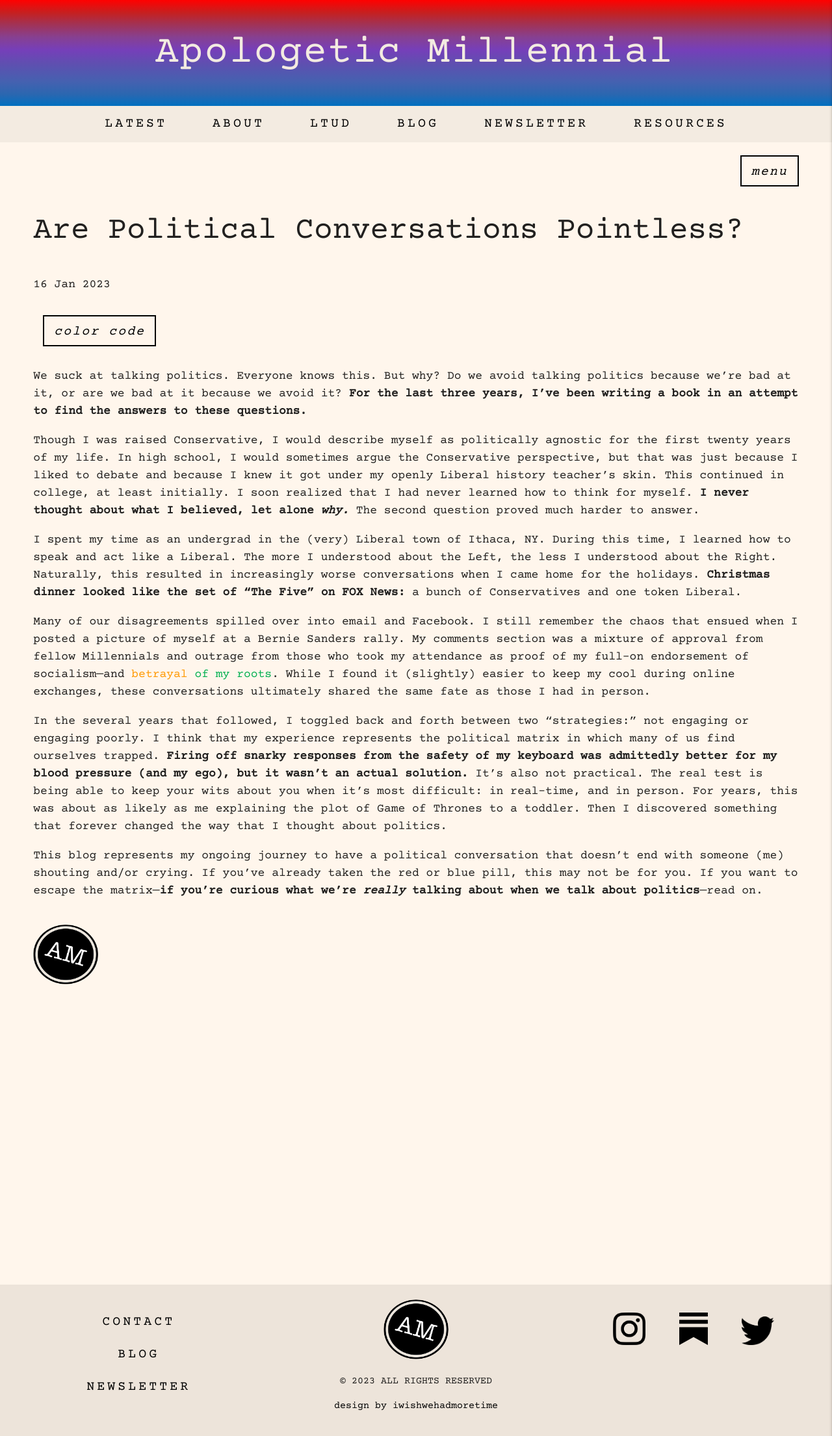
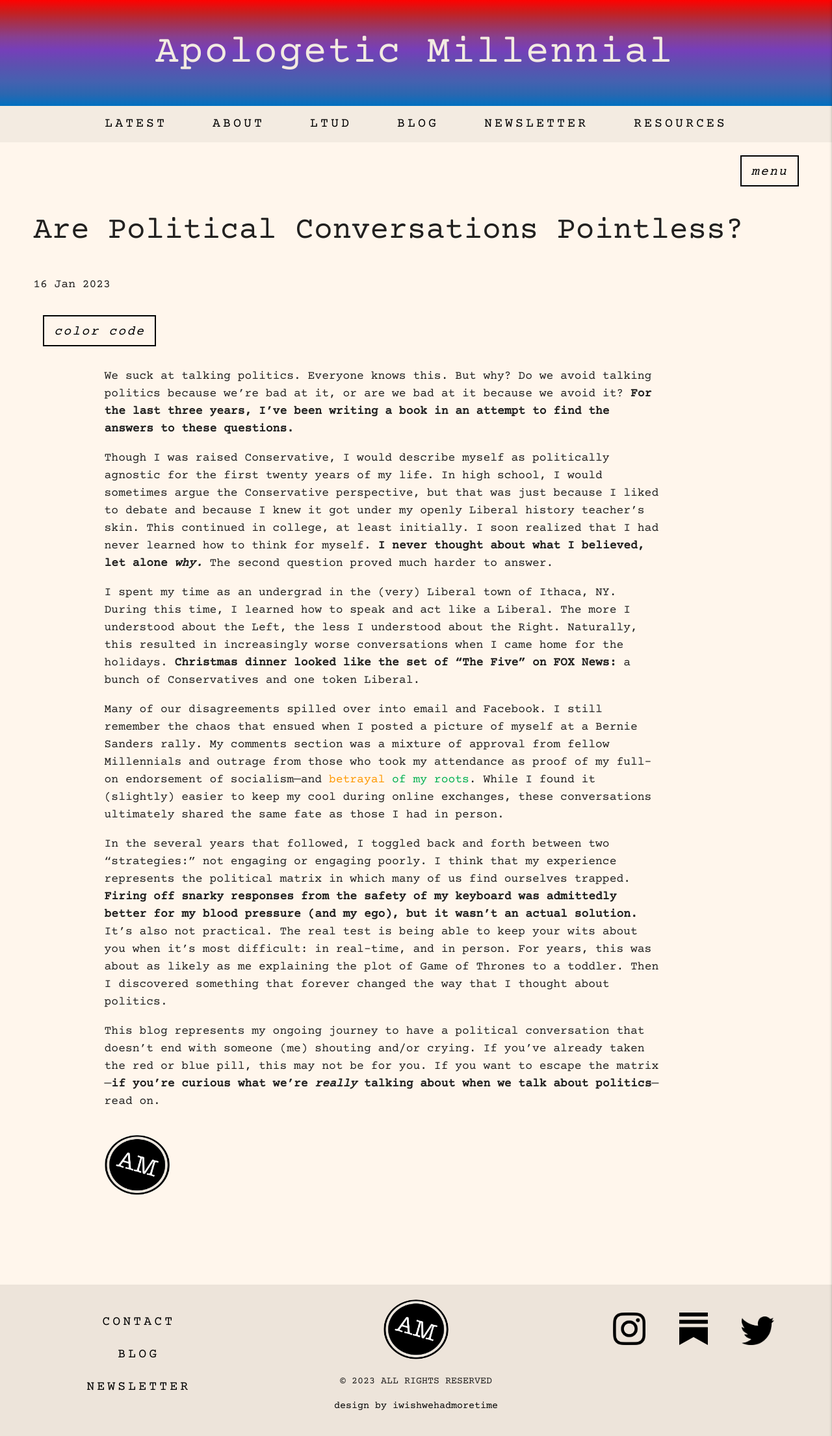
Before and after one commit to khiciste/apologetic_millennial, a Jekyll site: the page built from _posts/2023-01-16-are-political-conversations-pointless.html, in a window 1280 px wide. Shown: the whole page at 65% size. Built offline with Jekyll 4.4.1, drawn with Linux system fonts in a browser that asks for light colours; some web fonts are replaced.

Commit message:
blog post formatting add row

```diff
--- a/_layouts/post.html
+++ b/_layouts/post.html
@@ -22,20 +22,22 @@ layout: default
     </div>
 
   <!-- CONTENT ====================================================-->
-  <div class="col s12 offset-l1 l8">
+  <div class="row">
+    <div class="col s12 offset-l1 l9">
 
-    <div class="post">
+      <div class="post">
 
-      {{ content }}
+        {{ content }}
 
-      <p>
-        <img class="responsive brand-stamp" src="https://apologeticmillennial.com/images/apologetic_millennial_logo_no_bg.png" />
-      </p>
+        <p>
+          <img class="responsive brand-stamp" src="https://apologeticmillennial.com/images/apologetic_millennial_logo_no_bg.png" />
+        </p>
+      </div>
     </div>
   </div>
 
+<!-- modals -->
 <div class="row">
-
   <!-- color code modal -->
   <div id="color-code-modal" class="modal">
     <div class="modal-content review">
@@ -55,7 +57,7 @@ layout: default
     </div>
   </div>
 
-  <!-- individual foundation modals ------------------------------------>
+  <!-- individual foundation modals -->
   <div id="modal-triggers">
     <!-- communication modal -->
     <div id="communication-modal" class="modal">
@@ -145,5 +147,4 @@ layout: default
       </div>
     </div>
   </div>
-
 </div>
```
